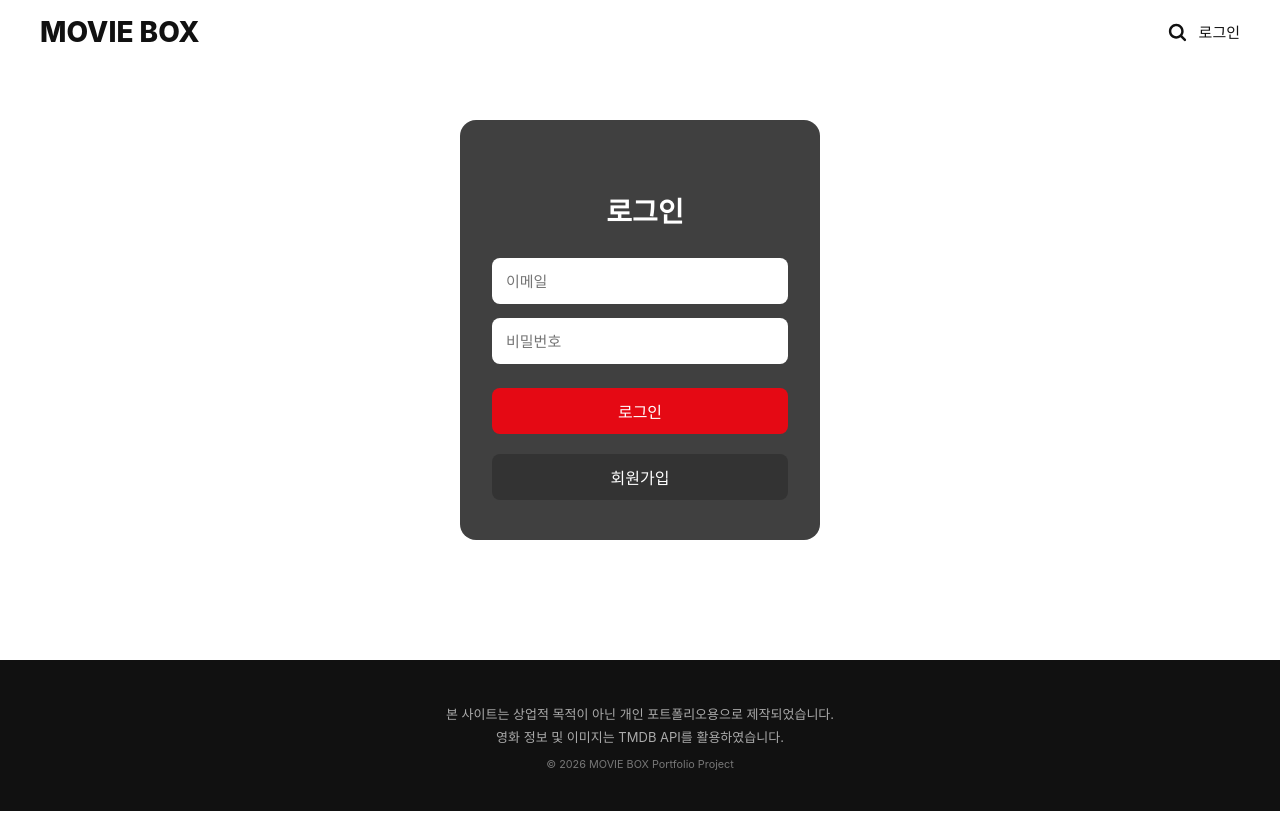
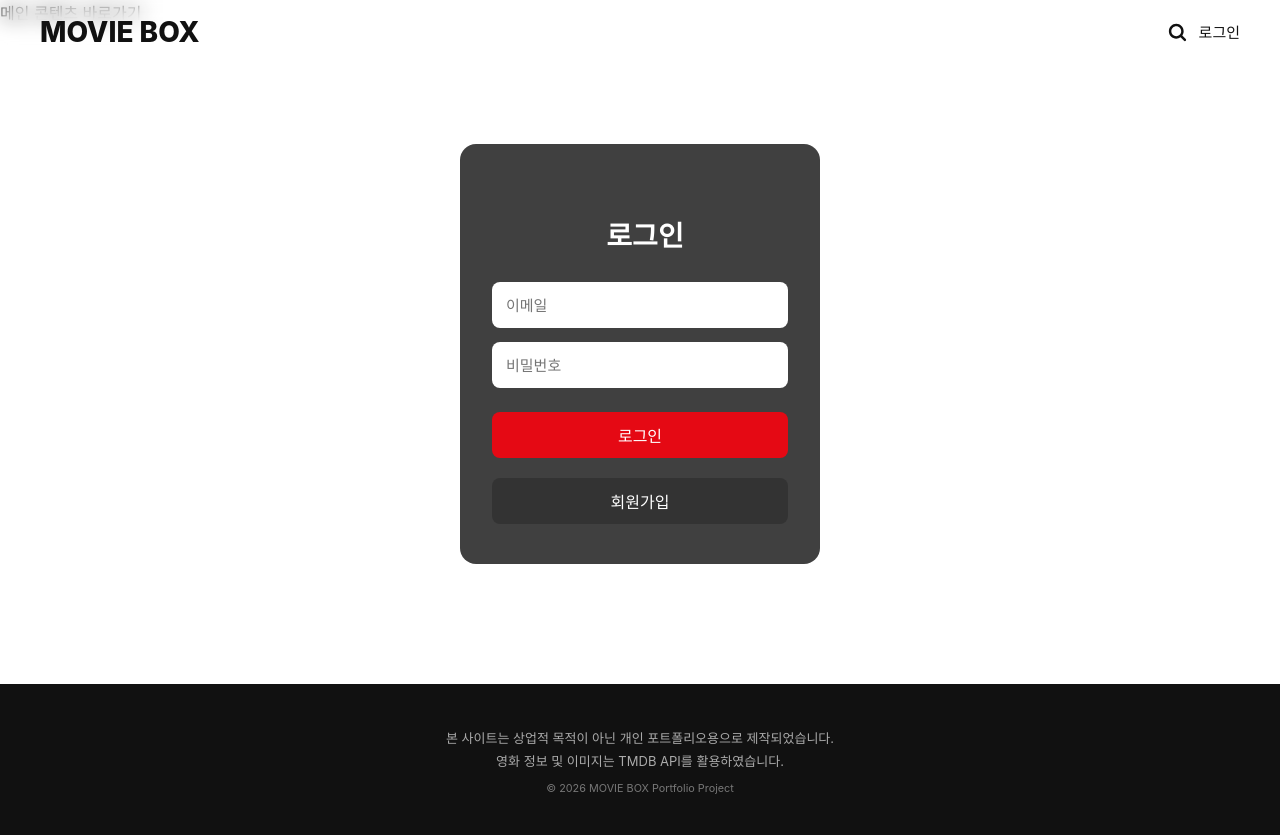
Before and after one commit to dhgmlrud1215-hash/movie-curation-app, a React (Create React App) app: page /login in a window 1280 px wide. Before the commit the page ends 811 px from the top, so only its background shows below. Built offline with nearby package versions, Linux system fonts and the light colour scheme; no server answers.

Commit message:
웹접근성

```diff
--- a/src/App.js
+++ b/src/App.js
@@ -13,6 +13,11 @@
 function App() {
   return (
     <BrowserRouter>
+    <>
+      <a href="#main-content" className="skip-link">
+        메인 콘텐츠 바로가기
+      </a>
+
       <Header/>
 
       <Routes>
@@ -25,6 +30,8 @@
         <Route path="/movie/:id" element={<MovieDetail />} />
       </Routes>
 
+    </>
+
       <Footer/>
     </BrowserRouter>
   );
--- a/src/pages/EditProfile.js
+++ b/src/pages/EditProfile.js
@@ -40,6 +40,7 @@
         }
     };
 
+
     return(
         <div className="login-wrap">
             <h2>정보 수정</h2>
--- a/src/pages/Home.js
+++ b/src/pages/Home.js
@@ -56,7 +56,7 @@
 
 
    return (
-    <main>
+    <main id="main-content">
       {movies[0] && (
         <section className="hero">
             <img
@@ -82,7 +82,7 @@
 
       <section className="movie-list">
         {movies.map((movie) => (
-            <MovieCard k
+            <MovieCard
             key={movie.id}
             movie={movie}
             likedMovies={likedMovies}
```
